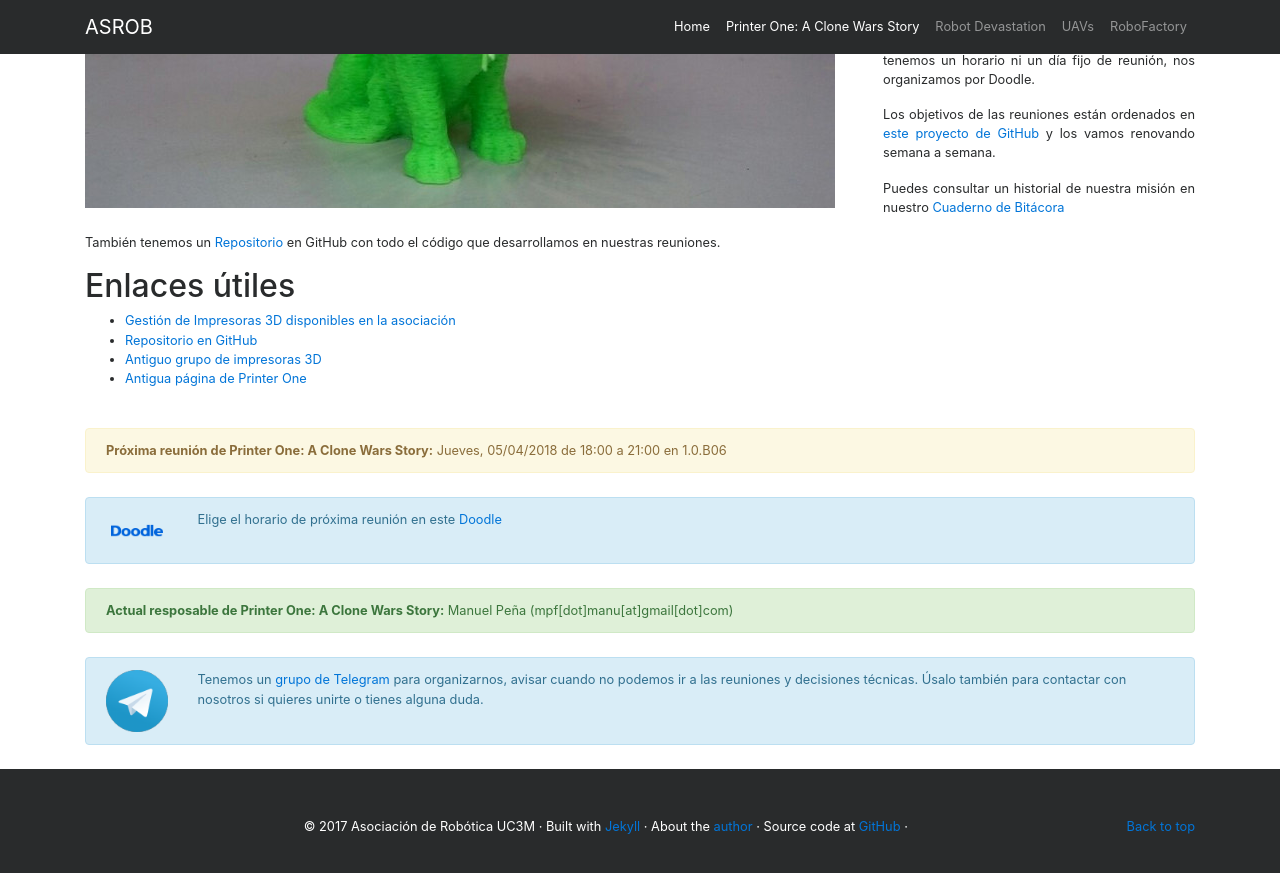
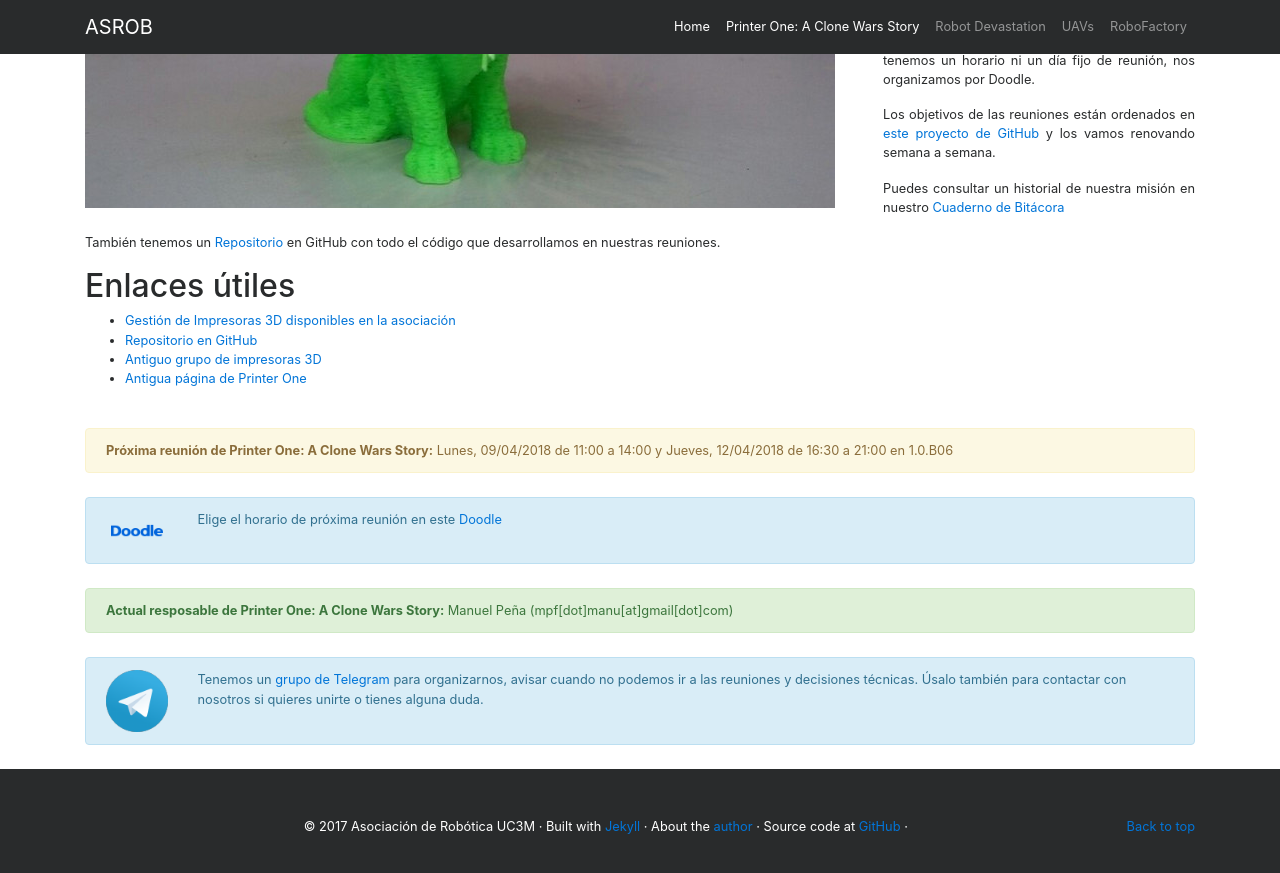
Before and after one commit to asrob-uc3m/asrob-uc3m.github.io, a Jekyll site: the page built from _workgroups/2017-05-28-printer-one.markdown, in a window 1280 px wide and 900 px high, scrolled down 1019 px. Shown: the top 873 px of the window. Built offline with Jekyll 4.4.1, drawn with Linux system fonts in a browser that asks for light colours.

Commit message:
Update 2017-05-28-printer-one.markdown

```diff
--- a/_workgroups/2017-05-28-printer-one.markdown
+++ b/_workgroups/2017-05-28-printer-one.markdown
@@ -7,7 +7,7 @@ layout: workgroup
 manager: "Manuel Pe\xF1a"
 manager_email: mpf[dot]manu[at]gmail[dot]com
 name: Printer One&#58; A Clone Wars Story
-next_meeting: Jueves, 05/04/2018 de 18:00 a 21:00 en 1.0.B06
+next_meeting: Lunes, 09/04/2018 de 11:00 a 14:00 y Jueves, 12/04/2018 de 16:30 a 21:00 en 1.0.B06
 next_meeting_doodle: https://doodle.com/poll/7bt8gynpgxai2ywt
 picture: /img/printer_one.png
 picture_full: /img/printer_one-full.jpg
```
